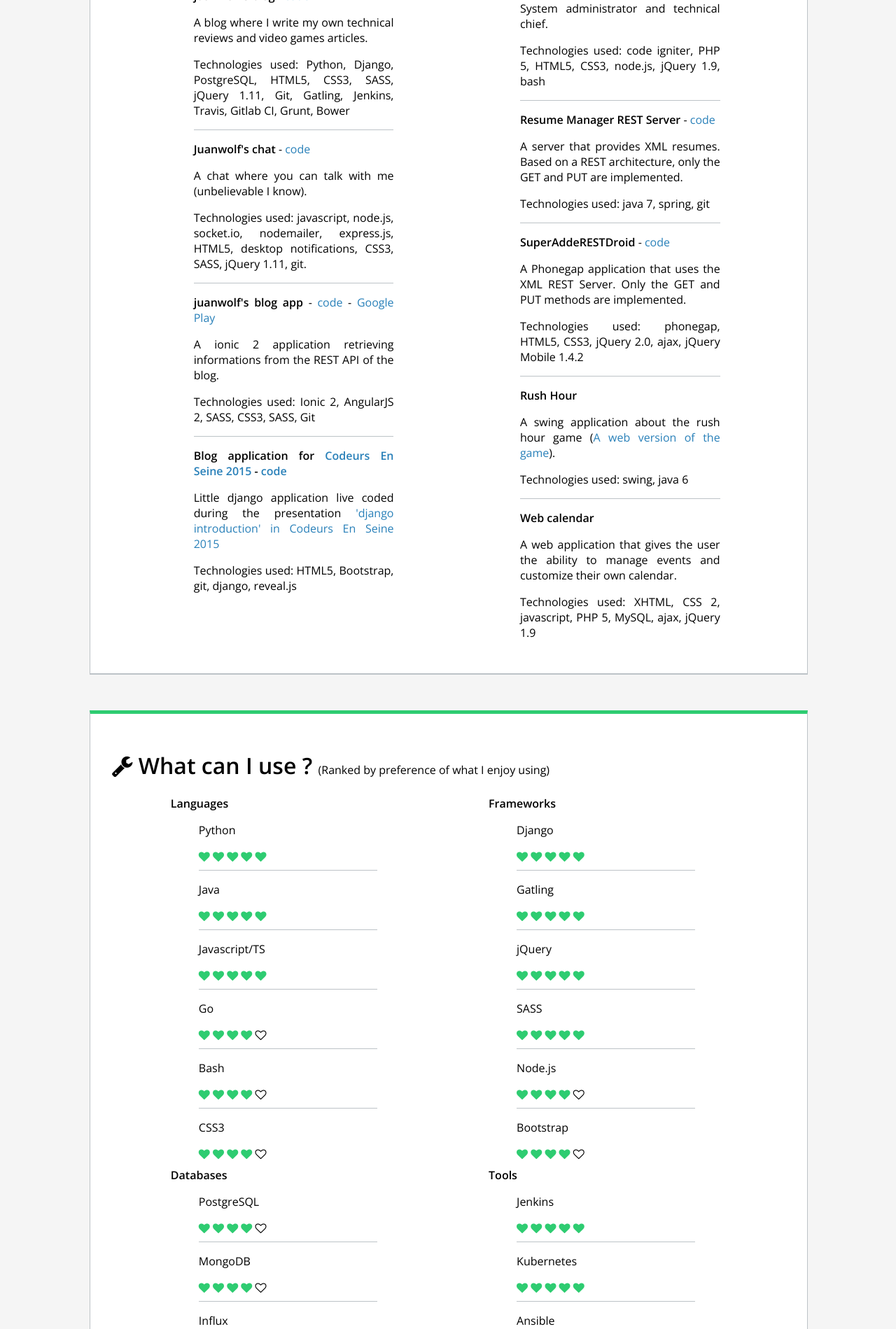
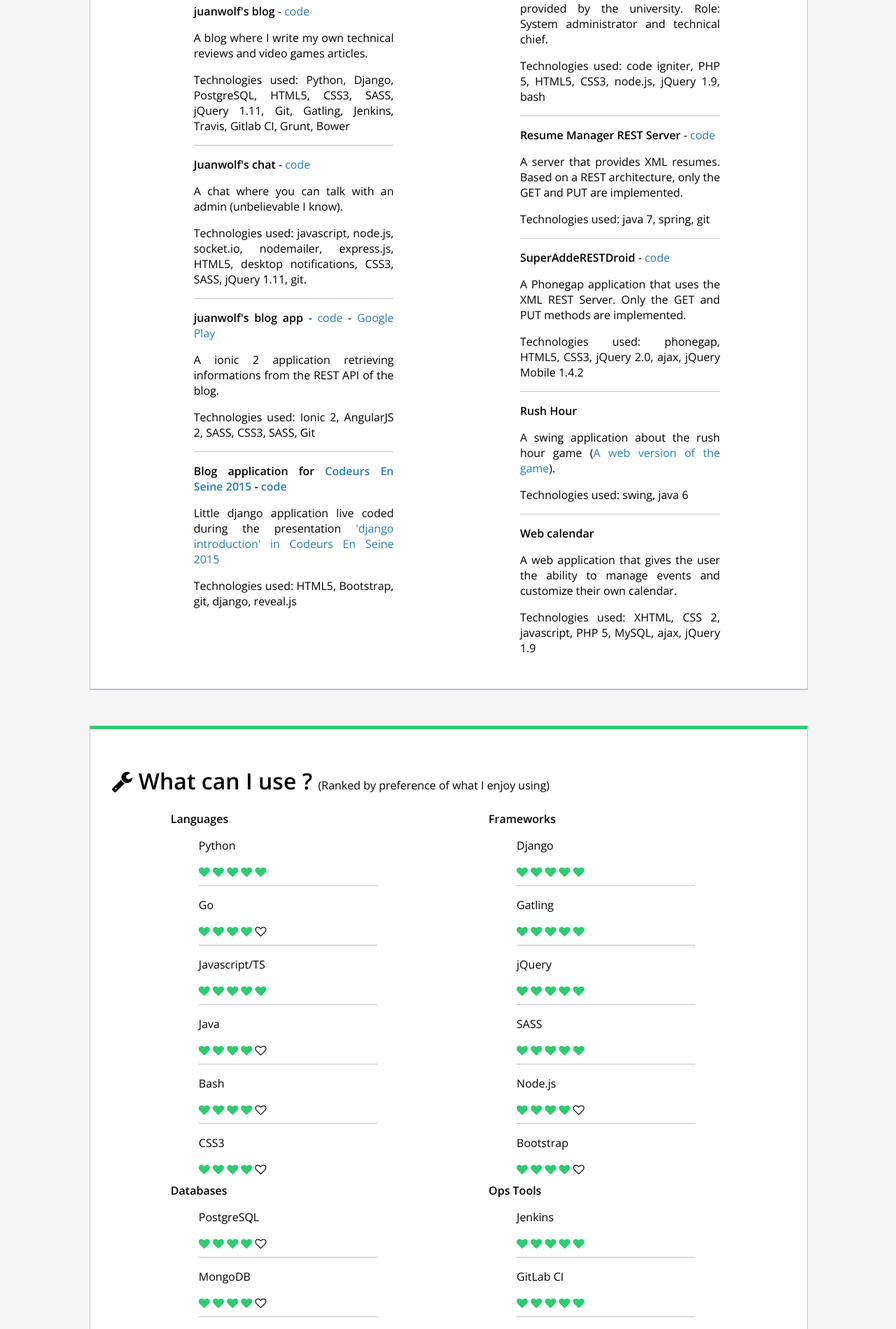
Before and after one commit to juanwolf/django_juanwolf.fr, a Django app: page /resume/ in a window 1280 px wide. Shown: the part 3407-5306 px from the top of the page at 70% size. Run offline with Django 3.2, Linux system fonts and the light colour scheme; some libraries are stand-ins or nearby versions.

Commit message:
:heavy_plus_sign: Add info to Tools used

```diff
--- a/juanwolf_fr/resume/templates/resume.html
+++ b/juanwolf_fr/resume/templates/resume.html
@@ -9,7 +9,7 @@
     <link rel="icon" type="image/png" href="{% static "img/favicon.png" %}" />
     <link type="text/css" rel="stylesheet" href="{% static "stylesheets/stylesheet.css" %}" />
     <title>juanwolf.fr - {% trans "Jean-Loup Adde's resume" %}</title>
-    <meta name="description" content= "{% trans  "Hello, I am Jean-Loup Adde and I am a web / software developer. I am currently employed at Claranet as system developer." %}">
+    <meta name="description" content= "{% trans  "o/, I am Jean-Loup Adde and I am a software developer / sysops / devops. I am currently employed at Claranet as system developer." %}">
     <meta name="keywords" content="Jean-Loup,Jean-Loup Adde,coding, programming, developer, web developer,devops,juanwolf, juan wolf, video games, blog, chat, CV, resume,adde, integrator, jenkins, java, python" />
     <meta name="author" content="Jean-Loup Adde"/>
     <meta name="twitter:card" content="summary" />
@@ -82,12 +82,12 @@
         <h1><i class="fa fa-group"></i> {% trans "Where have I worked?" %}</h1>
         <ul>
           <li>
-            <p class="subtitle">{% trans "System developer at Claranet (2016-now)" %}</p>
+            <p class="subtitle">{% trans "System developer at <a href='https://claranet.com'>Claranet</a> (2016-now)" %}</p>
             <p class="information">
-            {% trans "Developing, monitoring, orchestrating, maintaining applications and servers. My missions are to simplify processes of application deployments, building processes and CI but as well developing (chatops) tools for the team. I've even been contributing to open source software like RocketChat (<a href='https://github.com/RocketChat/Rocket.Chat/pull/4623'>Pull request</a>) and building stats dashboard with influx, telegraf and grafana." %}
+            {% trans "Developing, monitoring, orchestrating, maintaining applications and servers. My missions are to simplify processes of application deployments, building processes and CI but as well developing (chatops) tools for the team. I've even been contributing to open source software like RocketChat (<a href='https://github.com/RocketChat/Rocket.Chat/pull/4623'>Pull request</a>). Currently building OpenShift clusters on AWS." %}
             </p>
             <p class="subinformation">
-            {% trans "Notions viewed: VMWare, Docker, Puppet, Ansible, Chatops, CI, Nomad, Consul, Python3, JS, Go, django, meteor, coffeescript, git." %}
+            {% trans "Notions viewed: OpenShift, Kubernetes, Docker, VMWare, AWS, Puppet, Ansible, Chatops, CI (GitLab toolchain), Nomad, Consul, Python3, JS, Go, django, meteor, coffeescript, git." %}
             </p>
           </li>
 
@@ -108,7 +108,7 @@
 
           <li>
             <p class="subtitle">{% trans "Webmaster internship for the city of Rouen (2013)" %}</p>
-            <p class="information">{% trans "Creation of a portail for 2013 summer manifestations at the city of Rouen. In charge of the front-end development of the portal and the content management with Drupal 6." %}</p>
+            <p class="information">{% trans "Creation of a portal for 2013 summer manifestations at the city of Rouen. In charge of the front-end development of the portal and the content management with Drupal 6." %}</p>
             <p class="subinformation">{% trans "Notions viewed: PHP, CSS, HTML, SASS, unix system, web management, responsive web design, Drupal 6, Drupal theming, Git" %}</p>
           </li>
         </ul>
@@ -122,7 +122,7 @@
               <p class="subtitle">juanwolf.fr <span class="link-repo">- <a target="_blank" href="https://gitlab.com/juanwolf/juanwolf.fr">code</a></span>
               </p>
               <p class="information">{% trans "My own website, <a href='https://juanwolf.fr'>juanwolf.fr</a>, where you currently find yourself and have the pleasure to browse. This project contains the resume, the portal, the responsive menu and the 404 page." %}</p>
-              <p class="subinformation">{% trans "Technologies used: HTML5, CSS3, javascript, SASS, jQuery 1.11, Font Awesome, Responsive Web Design, Git" %}
+              <p class="subinformation">{% trans "Technologies used: HTML5, CSS3, django, python3, javascript, SASS, jQuery 1.11, Font Awesome, Responsive Web Design, Git" %}
               </p>
             </li>
             <li>
@@ -146,11 +146,10 @@
             <li>
               <p class="subtitle">{% trans "Juanwolf's chat" %} <span class="link-repo">- <a target="_blank" href="https://gitlab.com/juanwolf/juanwolfs-chat">code</a></span>
               </p>
-              <p class="information">{% trans "A chat where you can talk with me (unbelievable I know)." %}</p>
+              <p class="information">{% trans "A chat where you can talk with an admin (unbelievable I know)." %}</p>
               <p class="subinformation">{% trans "Technologies used: javascript, node.js, socket.io, nodemailer, express.js, HTML5, desktop notifications, CSS3, SASS, jQuery 1.11, git." %}
               </p>
             </li>
-
             <li>
               <p class="subtitle">{% trans "juanwolf's blog app" %} <span class="link-repo">- <a target="_blank" href="https://gitlab.com/juanwolf/blogapp">code</a> - <a target="_blank" href="https://play.google.com/store/apps/details?id=fr.juanwolf.blogapp"> Google Play</a> </span>
               </p>
@@ -234,16 +233,15 @@
                 </ul>
               </li>
               <li>
-                <p class="skill-title">Java</p>
+                <p class="skill-title">Go</p>
                 <ul class="skill-rank">
                   <li><i class="fa fa-heart"></i></li>
                   <li><i class="fa fa-heart"></i></li>
                   <li><i class="fa fa-heart"></i></li>
                   <li><i class="fa fa-heart"></i></li>
-                  <li><i class="fa fa-heart"></i></li>
+                  <li><i class="fa fa-heart-o"></i></li>
                 </ul>
               </li>
-
               <li>
                 <p class="skill-title">Javascript/TS</p>
                 <ul class="skill-rank">
@@ -255,7 +253,7 @@
                 </ul>
               </li>
               <li>
-                <p class="skill-title">Go</p>
+                <p class="skill-title">Java</p>
                 <ul class="skill-rank">
                   <li><i class="fa fa-heart"></i></li>
                   <li><i class="fa fa-heart"></i></li>
@@ -264,7 +262,6 @@
                   <li><i class="fa fa-heart-o"></i></li>
                 </ul>
               </li>
-
               <li>
                 <p class="skill-title">Bash</p>
                 <ul class="skill-rank">
@@ -316,7 +313,6 @@
                   <li><i class="fa fa-heart"></i></li>
                 </ul>
               </li>
-
               <li>
                 <p class="skill-title">jQuery</p>
                 <ul class="skill-rank">
@@ -405,7 +401,7 @@
             </ul>
           </li>
           <li class="subsection">
-            {% trans "Tools" %}
+            {% trans "Ops Tools" %}
             <ul>
               <li>
                 <p class="skill-title">Jenkins</p>
@@ -418,7 +414,17 @@
                 </ul>
               </li>
               <li>
-                <p class="skill-title">Kubernetes</p>
+                <p class="skill-title">GitLab CI</p>
+                <ul class="skill-rank">
+                  <li><i class="fa fa-heart"></i></li>
+                  <li><i class="fa fa-heart"></i></li>
+                  <li><i class="fa fa-heart"></i></li>
+                  <li><i class="fa fa-heart"></i></li>
+                  <li><i class="fa fa-heart"></i></li>
+                </ul>
+              </li>
+              <li>
+                <p class="skill-title">OpenShift Origin / Kubernetes</p>
                 <ul class="skill-rank">
                   <li><i class="fa fa-heart"></i></li>
                   <li><i class="fa fa-heart"></i></li>
@@ -435,6 +441,16 @@
                   <li><i class="fa fa-heart"></i></li>
                   <li><i class="fa fa-heart"></i></li>
                   <li><i class="fa fa-heart"></i></li>
+                </ul>
+              </li>
+              <li>
+                <p class="skill-title">Puppet</p>
+                <ul class="skill-rank">
+                  <li><i class="fa fa-heart"></i></li>
+                  <li><i class="fa fa-heart"></i></li>
+                  <li><i class="fa fa-heart"></i></li>
+                  <li><i class="fa fa-heart"></i></li>
+                  <li><i class="fa fa-heart-o"></i></li>
                 </ul>
               </li>
             </ul>
```
